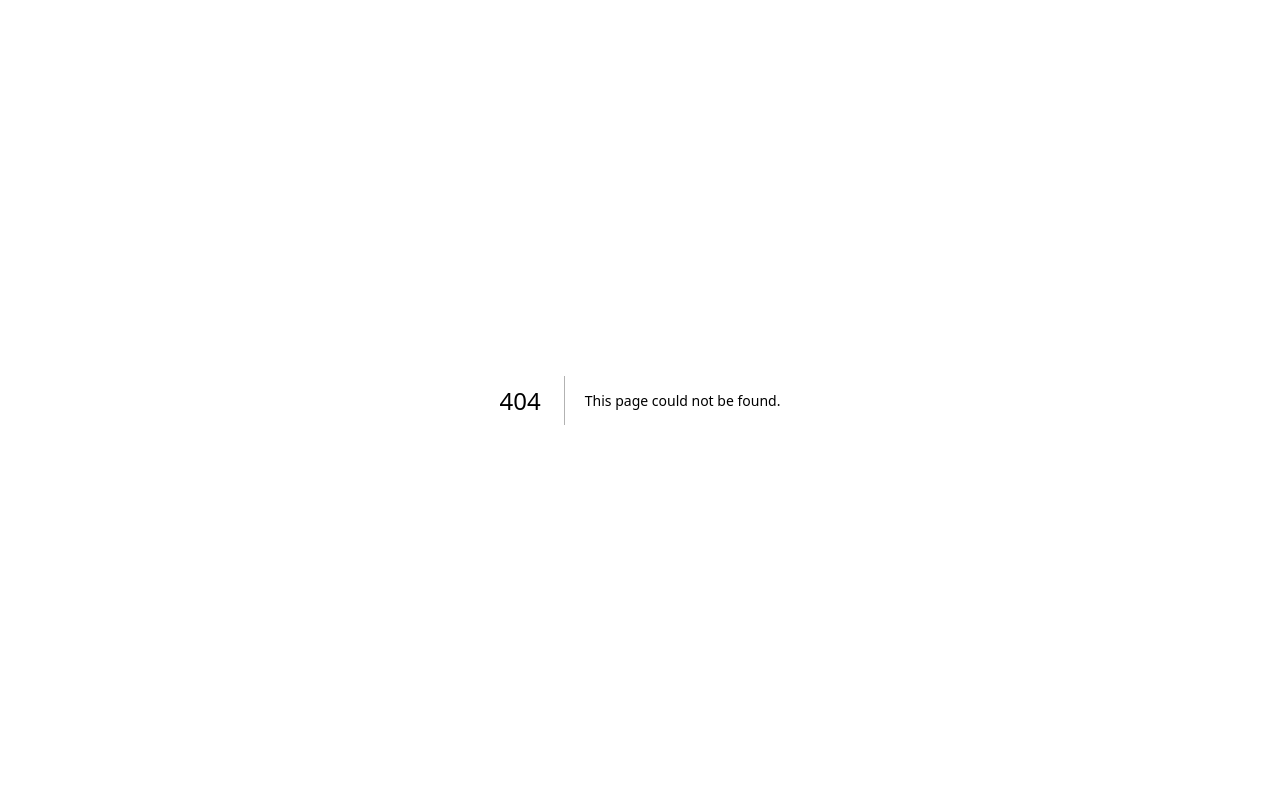
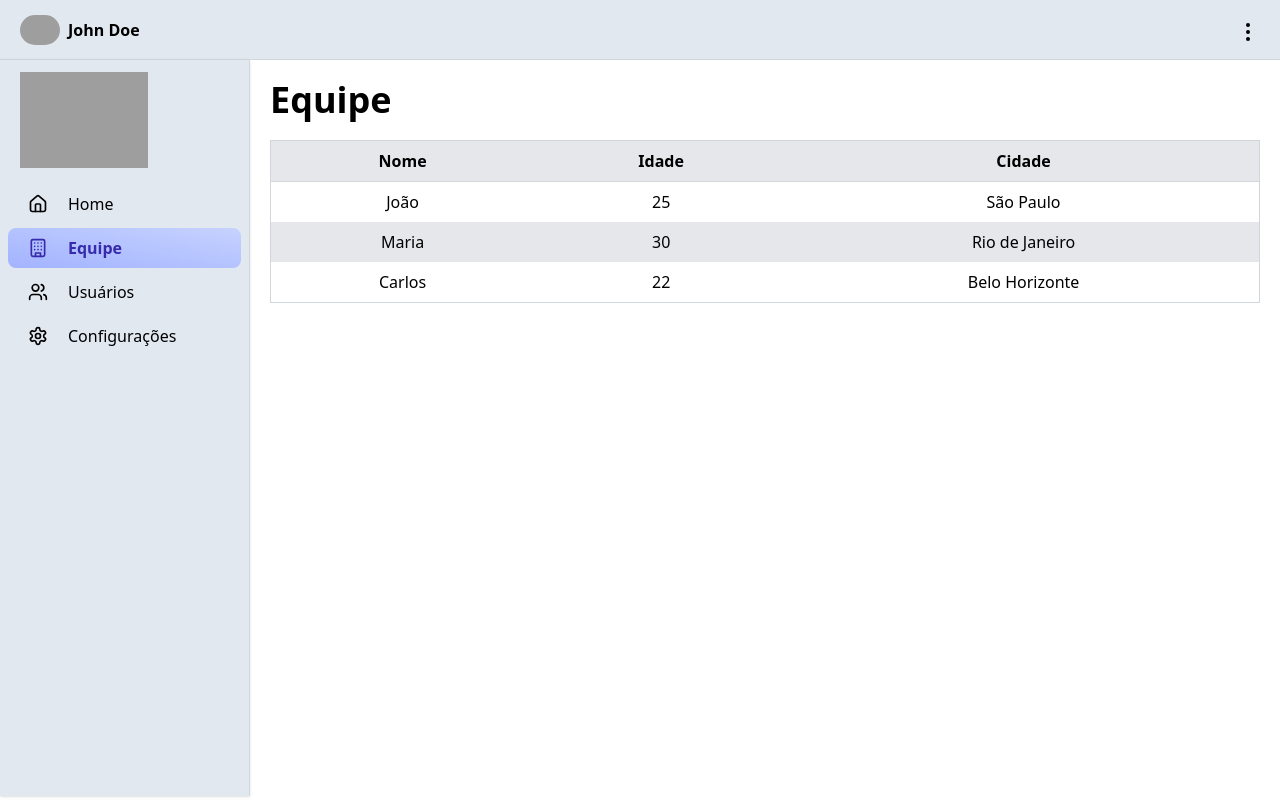
Before and after one commit to thiagodevcodes/crm-base, a Next.js app in the folder frontend/: page /admin/equipe in a window 1280 px wide. Before the commit this address had no page. Built offline with nearby package versions, Linux system fonts and the light colour scheme; grey boxes are pictures that could not be loaded.

Commit message:
feat: adionando tela de equipe

```diff
--- /dev/null
+++ b/frontend/src/app/(protected)/admin/equipe/page.tsx
@@ -0,0 +1,31 @@
+export default function Equipe() {
+    const dados = [
+        { id: 1, nome: 'João', idade: 25, cidade: 'São Paulo' },
+        { id: 2, nome: 'Maria', idade: 30, cidade: 'Rio de Janeiro' },
+        { id: 3, nome: 'Carlos', idade: 22, cidade: 'Belo Horizonte' },
+    ];
+
+    return (
+        <div className="px-5 py-5">
+            <h1 className="text-4xl font-bold">Equipe</h1>
+            <table className="min-w-full mt-5">
+                <thead className="bg-gray-200 border border-gray-300 rounded-full">
+                    <tr>
+                        <th className=" px-4 py-2">Nome</th>
+                        <th className=" px-4 py-2">Idade</th>
+                        <th className=" px-4 py-2">Cidade</th>
+                    </tr>
+                </thead>
+                <tbody className="border-gray-300 border">
+                    {dados.map((usuario, index) => (
+                        <tr key={usuario.id} className={`${ index % 2 == 0 ? "bg-white" : "bg-gray-200"} hover:bg-gray-100`}>
+                            <td className="text-center px-4 py-2">{usuario.nome}</td>
+                            <td className="text-center px-4 py-2">{usuario.idade}</td>
+                            <td className="text-center px-4 py-2">{usuario.cidade}</td>
+                        </tr>
+                    ))}
+                </tbody>
+            </table>
+        </div>
+    );
+}
--- a/frontend/src/app/(protected)/admin/layout.tsx
+++ b/frontend/src/app/(protected)/admin/layout.tsx
@@ -1,34 +1,47 @@
+'use client'
+
 import { Sidebar, SidebarItem } from "@/components/sidebar";
 import { Building, Home, Users, Search, Settings, ChevronFirst, LucideIcon, EllipsisVertical } from "lucide-react"
-import { ReactNode } from "react";
+import { ReactNode, useEffect, useState } from "react";
 import { Dropdown, DropdownButton, DropdownMenu } from "@/components/dropdown";
+import { useDeviceType } from "@/hooks/useDeviceType";
+import { SidebarProvider, useSidebar } from "@/contexts/sidebarContext";
+import { usePathname } from "next/navigation";
 
 type AdminLayoutProps = {
   children: ReactNode;
 }
 
-export default function AdminLayout({ children }: Readonly<AdminLayoutProps>) {
+function AdminLayoutContent({ children }: { children: ReactNode }) {
+  const device = useDeviceType();
+  const pathname = usePathname()
+  const [url, setUrl] = useState('')
+
+  useEffect(() => {
+    console.log(pathname)
+  }, [pathname])
+
   return (
-    <body>
-      <div className="layout-grid">
+    <div className={`layout-grid grid ${device == 'mobile' ? "grid-cols-[100px_1fr]" : "grid-cols-[250px_1fr]"}`}>
       <header className="area-header bg-slate-200 w-full border-b border-gray-300 flex justify-between p-5">
-          <div className="flex  border-gray-300 items-center gap-2">
+        <div className="flex border-gray-300 items-center gap-2">
           <img src="https://ui-avatars.com/api/?background=c7d2fe&color=3730a3&bold=true" className="rounded-full w-10" alt="" />
-            <p className={`font-bold`}>John Doe</p>
+          <p className="font-bold">John Doe</p>
         </div>
 
         <Dropdown>
           <DropdownButton>
             <EllipsisVertical />
           </DropdownButton>
-            <DropdownMenu></DropdownMenu>
+          <DropdownMenu />
         </Dropdown>
       </header>
+
       <aside className="area-sidebar">
         <Sidebar>
-            <SidebarItem icon={<Home />} text="Home" url={"#"} active />
-            <SidebarItem icon={<Building />} text="Equipe" url={"#"} />
-            <SidebarItem icon={<Users />} text="Usuários" url={"#"} />
+          <SidebarItem icon={<Home />} text="Home" url={"/admin"} active={pathname == '/admin'}/>
+          <SidebarItem icon={<Building />} text="Equipe" url={"/admin/equipe"} active={pathname == '/admin/equipe'}/>
+          <SidebarItem icon={<Users />} text="Usuários" url={"/admin/usuarios"} active={pathname == '/admin/usuarios'}/>
           <SidebarItem icon={<Settings />} text="Configurações" url={"#"} />
         </Sidebar>
       </aside>
@@ -38,7 +51,15 @@ export default function AdminLayout({ children }: Readonly<AdminLayoutProps>) {
       </main>
       {/* <footer className="area-footer"></footer> */}
     </div>
-
-    </body>
   );
 }
+
+export default function AdminLayout({ children }: Readonly<AdminLayoutProps>) {
+  return (
+    <SidebarProvider>
+      <AdminLayoutContent>
+        {children}
+      </AdminLayoutContent>
+    </SidebarProvider>
+  );
+}
--- a/frontend/src/app/(protected)/admin/page.tsx
+++ b/frontend/src/app/(protected)/admin/page.tsx
@@ -1,4 +1,4 @@
-export default function Usuarios() {
+export default function Home() {
     return (
       <div className="">
         <h1 className="text-3xl text-black">Conteúdo</h1>
--- a/frontend/src/app/(protected)/admin/usuarios/layout.tsx
+++ /dev/null
@@ -1,33 +0,0 @@
-import type { Metadata } from "next";
-import { Geist, Geist_Mono } from "next/font/google";
-
-const geistSans = Geist({
-  variable: "--font-geist-sans",
-  subsets: ["latin"],
-});
-
-const geistMono = Geist_Mono({
-  variable: "--font-geist-mono",
-  subsets: ["latin"],
-});
-
-export const metadata: Metadata = {
-  title: "Create Next App",
-  description: "Generated by create next app",
-};
-
-export default function AdminLayout({
-  children,
-}: Readonly<{
-  children: React.ReactNode;
-}>) {
-  return (
-    <html lang="en">
-      <body
-        className={`${geistSans.variable} ${geistMono.variable} antialiased`}
-      >
-        {children}
-      </body>
-    </html>
-  );
-}
--- a/frontend/src/app/globals.css
+++ b/frontend/src/app/globals.css
@@ -3,7 +3,6 @@
 @layer utilities {
   .layout-grid {
     display: grid;
-    grid-template-columns: 100px 1fr;
     grid-template-rows: 60px 1fr 40px;
     grid-template-areas:
       "header header"
--- a/frontend/src/components/sidebar/index.tsx
+++ b/frontend/src/components/sidebar/index.tsx
@@ -1,8 +1,11 @@
 'use client'
 
-import {ChevronFirst, ChevronLast } from "lucide-react"
+import { useSidebar } from "@/contexts/sidebarContext";
+import { useDeviceType } from "@/hooks/useDeviceType";
+import { ChevronFirst, ChevronLast } from "lucide-react"
 import Link from "next/link"
 import { createContext, ReactNode, useContext, useState } from "react";
+
 
 type SidebarItemProps = {
   icon: ReactNode;
@@ -15,49 +18,37 @@ type SidebarProps = {
   children: ReactNode;
 };
 
-type SidebarContextType = {
-  expanded: boolean;
-  setExpanded: React.Dispatch<React.SetStateAction<boolean>>;
-};
-
-const SidebarContext = createContext<SidebarContextType | undefined>(undefined);
-
 export function Sidebar({ children }: SidebarProps) {
-  const [expanded, setExpanded] = useState<boolean>(false)
+  const { expanded, setExpanded } = useSidebar();
+  const device = useDeviceType()
 
   return (
-    <div className={`h-[calc(100vh-64px)] ${expanded ? "w-72" : "w-0"} flex z-100 relative`}>
-      <nav className="border-r bg-slate-200 shadow-sm border-gray-300 h-full flex flex-col justify-between px-2 ">
+    <div className={`h-[calc(100vh-64px)] ${expanded ? "w-full" : "w-0"} flex z-100 relative`}>
+      <nav className={`${device != "mobile" && "w-full" }  border-r bg-slate-200 shadow-sm border-gray-300 h-full flex flex-col justify-between px-2`}>
         <div>
           <div className="flex items-center justify-between px-3 py-3">
-            <img className={`overflow-hidden transition-all ${expanded ? "w-36" : "w-0"}`} src="https://img.logoipsum.com/243.svg" alt="" />
+            <img className={`overflow-hidden transition-all ${expanded ? "w-32" : "w-0"}`} src="https://img.logoipsum.com/243.svg" alt="" />
 
-            <button onClick={() => setExpanded(curr => !curr)} className="p-2 bg-slate-300 rounded-lg cursor-pointer">
-              {expanded ? <ChevronFirst /> : <ChevronLast />}
-            </button>
+            { device == "mobile" &&
+              <button onClick={() => setExpanded(curr => !curr)} className="p-2 bg-slate-300 rounded-lg cursor-pointer">
+                {expanded ? <ChevronFirst /> : <ChevronLast />}
+              </button>
+            }
 
           </div>
-          <SidebarContext.Provider value={{ expanded, setExpanded }}>
-            <ul>{children}</ul>
-          </SidebarContext.Provider>
+          <ul>{children}</ul>
         </div>
       </nav>
     </div>
-  )
+  );
 }
 
 export function SidebarItem({ icon, text, url, active }: SidebarItemProps) {
-  const context = useContext(SidebarContext);
-
-  if (!context) {
-    throw new Error("SidebarItem must be used within a SidebarProvider");
-  }
-
-  const { expanded } = context;
+  const { expanded } = useSidebar();
 
   return (
     <li>
-      <Link href={url} className={`flex gap-2 py-2  ${active ? "bg-gradient-to-tr from-indigo-300 to-indigo-200 text-indigo-800 rounded-lg font-bold" : ""} transition-all duration-300 hover:bg-slate-300 hover:rounded-lg my-1 pl-5 cursor-pointer`}>
+      <Link href={url} className={`flex gap-2 py-2 ${active ? "bg-gradient-to-tr from-indigo-300 to-indigo-200 text-indigo-800 rounded-lg font-bold" : ""} transition-all duration-200 hover:bg-slate-300 hover:rounded-lg my-1 pl-5 cursor-pointer`}>
         {icon}
         <span className={`overflow-hidden transition-all block ${expanded ? "w-52 ml-3" : "w-0"}`}>{text}</span>
       </Link>
--- /dev/null
+++ b/frontend/src/contexts/sidebarContext.tsx
@@ -0,0 +1,40 @@
+'use client';
+
+import { useDeviceType } from '@/hooks/useDeviceType';
+import { createContext, useContext, useState, ReactNode, useEffect } from 'react';
+
+type SidebarContextType = {
+  expanded: boolean;
+  setExpanded: React.Dispatch<React.SetStateAction<boolean>>;
+};
+
+const SidebarContext = createContext<SidebarContextType | undefined>(undefined);
+
+export const SidebarProvider = ({ children }: { children: ReactNode }) => {
+  const device = useDeviceType()
+
+  const [expanded, setExpanded] = useState(device !== 'mobile');
+
+  useEffect(() => {
+    if (device === 'mobile') {
+      setExpanded(false);
+    } else {
+      setExpanded(true);
+    }
+  }, [device]);
+
+  return (
+    <SidebarContext.Provider value={{ expanded, setExpanded }}>
+      {children}
+    </SidebarContext.Provider>
+  );
+};
+
+export const useSidebar = (): SidebarContextType => {
+  const context = useContext(SidebarContext);
+  console.log(context)
+  if (!context) {
+    throw new Error('useSidebar must be used within a SidebarProvider');
+  }
+  return context;
+};
--- /dev/null
+++ b/frontend/src/hooks/useDeviceType.tsx
@@ -0,0 +1,27 @@
+'use client'
+
+import { useEffect, useState } from 'react';
+
+type DeviceType = 'mobile' | 'tablet' | 'desktop';
+
+const getDeviceType = (width: number): DeviceType => {
+  if (width < 768) return 'mobile';
+  if (width < 1024) return 'tablet';
+  return 'desktop';
+};
+
+export const useDeviceType = (): DeviceType => {
+  const [deviceType, setDeviceType] = useState<DeviceType>('desktop'); // inicia seguro
+
+  useEffect(() => {
+    const updateDeviceType = () => {
+      setDeviceType(getDeviceType(window.innerWidth));
+    };
+
+    updateDeviceType(); // chama uma vez no mount
+    window.addEventListener('resize', updateDeviceType);
+    return () => window.removeEventListener('resize', updateDeviceType);
+  }, []);
+
+  return deviceType;
+};
```
Lines whose indentation alone changed are shown as unchanged.
